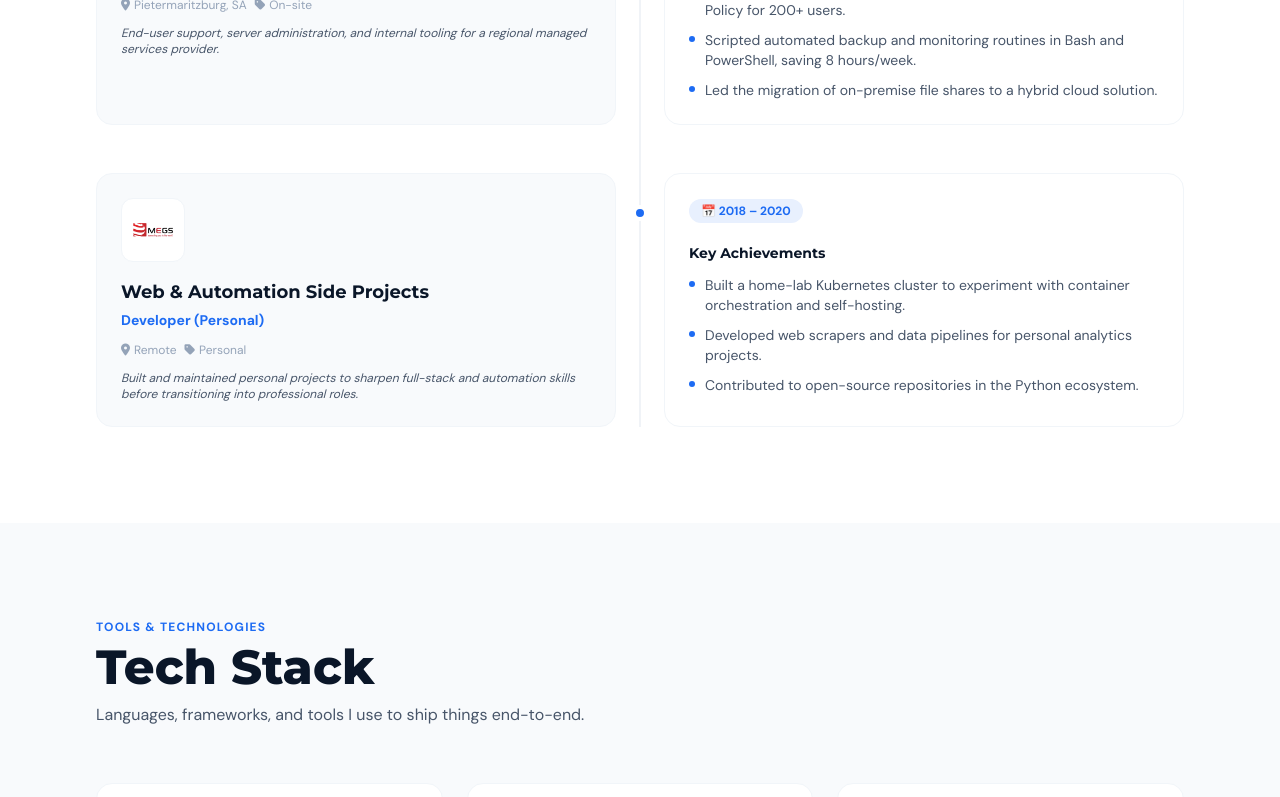
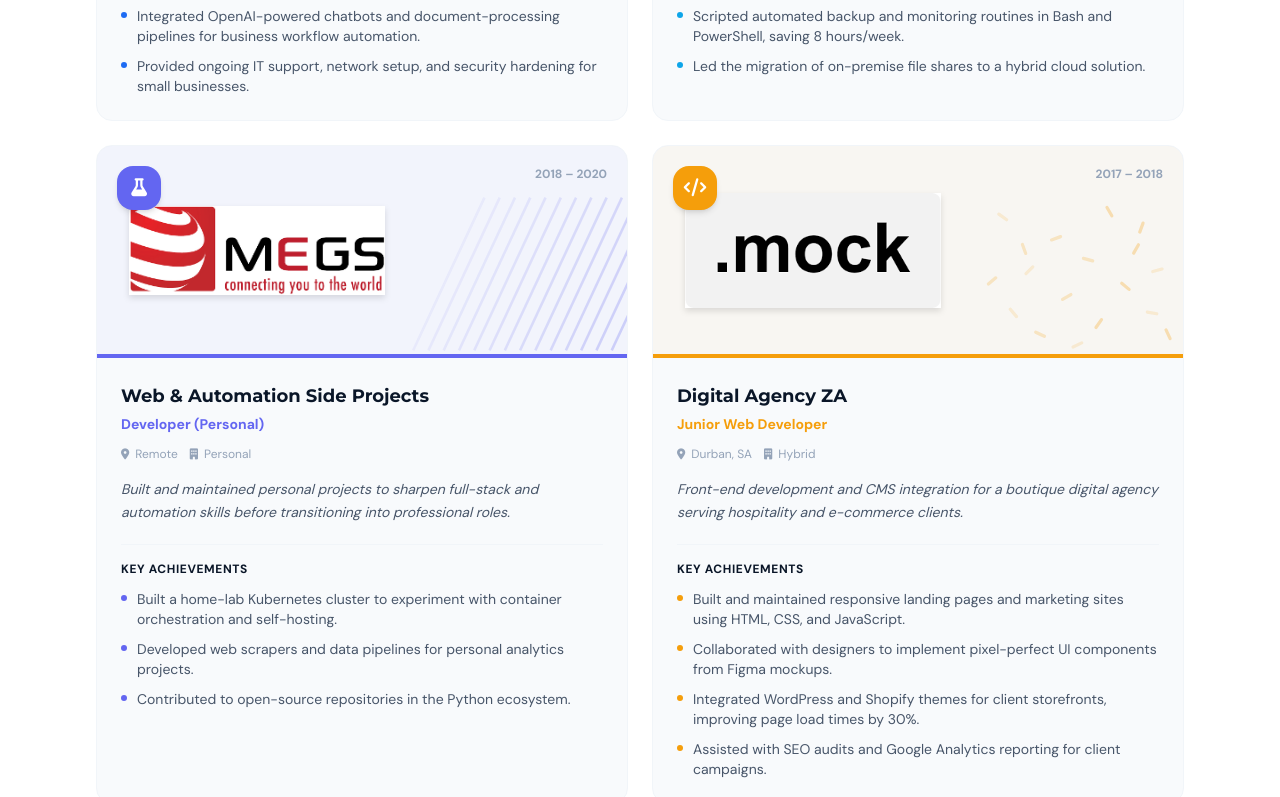
Before and after one commit to petrusjohannesmaas/portfolio, a React (Vite) app: page / in a window 1280 px wide. Shown: the part 4740-5537 px from the top of the page. Built offline with nearby package versions, Linux system fonts and the light colour scheme; some icons are missing.

Commit message:
feat: redesign experience section with a 2x2 grid layout and decorative SVG patterns

```diff
--- a/src/components/Experience.tsx
+++ b/src/components/Experience.tsx
@@ -1,4 +1,3 @@
-
 interface Job {
   company: string;
   role: string;
@@ -8,6 +7,8 @@ interface Job {
   summary: string;
   achievements: string[];
   logo: string;
+  accent: string;
+  icon: string;
 }
 
 const JOBS: Job[] = [
@@ -26,6 +27,8 @@ const JOBS: Job[] = [
       'Provided ongoing IT support, network setup, and security hardening for small businesses.',
     ],
     logo: '/logo-1.png',
+    accent: '#1d6bf3',
+    icon: 'fa-solid fa-laptop-code',
   },
   {
     company: 'Tech Solutions KZN',
@@ -42,6 +45,8 @@ const JOBS: Job[] = [
       'Led the migration of on-premise file shares to a hybrid cloud solution.',
     ],
     logo: '/logo-2.png',
+    accent: '#0ea5e9',
+    icon: 'fa-solid fa-headset',
   },
   {
     company: 'Web & Automation Side Projects',
@@ -57,8 +62,107 @@ const JOBS: Job[] = [
       'Contributed to open-source repositories in the Python ecosystem.',
     ],
     logo: '/logo-3.png',
+    accent: '#6366f1',
+    icon: 'fa-solid fa-flask',
+  },
+  {
+    company: 'Digital Agency ZA',
+    role: 'Junior Web Developer',
+    period: '2017 – 2018',
+    location: 'Durban, SA',
+    type: 'Hybrid',
+    summary:
+      'Front-end development and CMS integration for a boutique digital agency serving hospitality and e-commerce clients.',
+    achievements: [
+      'Built and maintained responsive landing pages and marketing sites using HTML, CSS, and JavaScript.',
+      'Collaborated with designers to implement pixel-perfect UI components from Figma mockups.',
+      'Integrated WordPress and Shopify themes for client storefronts, improving page load times by 30%.',
+      'Assisted with SEO audits and Google Analytics reporting for client campaigns.',
+    ],
+    logo: '/logo-4.png',
+    accent: '#f59e0b',
+    icon: 'fa-solid fa-code',
   },
 ];
+
+/* ── Decorative SVG patterns (one per card) ── */
+
+function WavesPattern({ color }: { color: string }) {
+  return (
+    <svg className="absolute bottom-0 right-0 w-56 h-40 opacity-30" viewBox="0 0 200 150" fill="none">
+      <path d="M20 120 Q60 80 100 110 T180 90" stroke={color} strokeWidth="2.5" fill="none" />
+      <path d="M10 135 Q50 95 90 125 T170 105" stroke={color} strokeWidth="2" fill="none" />
+      <path d="M30 145 Q70 105 110 135 T190 115" stroke={color} strokeWidth="1.5" fill="none" opacity="0.6" />
+      <path d="M0 100 Q40 60 80 90 T160 70" stroke={color} strokeWidth="1.5" fill="none" opacity="0.4" />
+      <path d="M40 110 Q80 70 120 100 T200 80" stroke={color} strokeWidth="1" fill="none" opacity="0.3" />
+    </svg>
+  );
+}
+
+function DotsPattern({ color }: { color: string }) {
+  const dots = [];
+  for (let row = 0; row < 8; row++) {
+    for (let col = 0; col < 10; col++) {
+      const x = 20 + col * 18 + (row % 2 === 0 ? 0 : 9);
+      const y = 10 + row * 16;
+      const dist = Math.sqrt((x - 100) ** 2 + (y - 70) ** 2);
+      const r = Math.max(1, 4 - dist / 30);
+      const opacity = Math.max(0.15, 1 - dist / 100);
+      dots.push(<circle key={`${row}-${col}`} cx={x} cy={y} r={r} fill={color} opacity={opacity} />);
+    }
+  }
+  return (
+    <svg className="absolute bottom-0 right-0 w-56 h-40 opacity-40" viewBox="0 0 200 140" fill="none">
+      {dots}
+    </svg>
+  );
+}
+
+function DiagonalLinesPattern({ color }: { color: string }) {
+  const lines = [];
+  for (let i = 0; i < 14; i++) {
+    const x = 10 + i * 15;
+    const opacity = 0.2 + (i / 14) * 0.6;
+    lines.push(
+      <line key={i} x1={x} y1="150" x2={x + 70} y2="0" stroke={color} strokeWidth="2.5" opacity={opacity} />
+    );
+  }
+  return (
+    <svg className="absolute bottom-0 right-0 w-56 h-40 opacity-35" viewBox="0 0 220 150" fill="none">
+      {lines}
+    </svg>
+  );
+}
+
+function ConfettiPattern({ color }: { color: string }) {
+  const pieces = [
+    { x: 30, y: 20, r: 35 }, { x: 80, y: 40, r: -20 }, { x: 130, y: 15, r: 60 },
+    { x: 55, y: 70, r: -45 }, { x: 110, y: 60, r: 15 }, { x: 160, y: 30, r: -70 },
+    { x: 40, y: 110, r: 50 }, { x: 90, y: 95, r: -30 }, { x: 145, y: 85, r: 40 },
+    { x: 175, y: 70, r: -15 }, { x: 65, y: 130, r: 25 }, { x: 120, y: 120, r: -55 },
+    { x: 170, y: 110, r: 10 }, { x: 20, y: 80, r: -40 }, { x: 185, y: 130, r: 65 },
+    { x: 100, y: 140, r: -25 }, { x: 50, y: 50, r: 70 }, { x: 155, y: 50, r: -60 },
+  ];
+  return (
+    <svg className="absolute bottom-0 right-0 w-56 h-40 opacity-35" viewBox="0 0 200 150" fill="none">
+      {pieces.map((p, i) => (
+        <rect
+          key={i}
+          x={p.x}
+          y={p.y}
+          width="12"
+          height="3"
+          rx="1.5"
+          fill={color}
+          transform={`rotate(${p.r} ${p.x + 6} ${p.y + 1.5})`}
+          opacity={0.4 + (i % 3) * 0.2}
+        />
+      ))}
+    </svg>
+  );
+}
+
+const PATTERNS = [WavesPattern, DotsPattern, DiagonalLinesPattern, ConfettiPattern];
 
 export default function Experience() {
   return (
@@ -77,62 +181,104 @@ export default function Experience() {
           </p>
         </div>
 
-        {/* Timeline */}
-        <div className="relative">
-          {/* Vertical line */}
-          <div className="absolute left-0 md:left-1/2 top-0 bottom-0 w-px bg-slate-200 dark:bg-slate-800 -translate-x-1/2 hidden md:block" />
+        {/* 2×2 Grid */}
+        <div className="grid md:grid-cols-2 gap-6">
+          {JOBS.map((job, i) => {
+            const Pattern = PATTERNS[i % PATTERNS.length];
+            return (
+              <article
+                key={job.company}
+                className="group bg-[#f8fafc] dark:bg-[#0d1f3c] border border-slate-100 dark:border-slate-800 rounded-2xl overflow-hidden hover:shadow-xl transition-all duration-300"
+              >
+                {/* Card header with logo + SVG pattern */}
+                <div
+                  className="relative h-52 flex items-center justify-start pl-8 overflow-hidden"
+                  style={{ background: `${job.accent}0a` }}
+                >
+                  {/* Logo — large */}
+                  <img
+                    src={job.logo}
+                    alt={job.company}
+                    className="relative z-10 w-64 h-64 object-contain drop-shadow-md group-hover:scale-105 transition-transform duration-500"
+                  />
 
-          <div className="flex flex-col gap-12">
-            {JOBS.map((job, i) => (
-              <div
-                key={job.company}
-                className={`relative grid md:grid-cols-2 gap-6 md:gap-12 ${
-                  i % 2 === 0 ? '' : 'md:[&>*:first-child]:order-last'
-                }`}
-              >
-                {/* Dot on timeline */}
-                <div className="hidden md:block absolute left-1/2 top-8 w-4 h-4 rounded-full bg-[#1d6bf3] border-4 border-white dark:border-[#0a1628] -translate-x-1/2 z-10" />
+                  {/* Decorative SVG pattern */}
+                  <Pattern color={job.accent} />
 
-                {/* Company card */}
-                <div className="bg-[#f8fafc] dark:bg-[#0d1f3c] border border-slate-100 dark:border-slate-800 rounded-2xl p-6">
-                  <div className="w-16 h-16 rounded-xl bg-white dark:bg-slate-800 mb-4 flex items-center justify-center border border-slate-100 dark:border-slate-700 overflow-hidden">
-                    <img src={job.logo} alt={job.company} className="w-10 h-10 object-contain" />
+                  {/* Icon badge (top-left like reference) */}
+                  <div
+                    className="absolute top-5 left-5 w-11 h-11 rounded-2xl flex items-center justify-center shadow-md z-10"
+                    style={{ background: job.accent }}
+                  >
+                    <i
+                      className={job.icon}
+                      style={{ fontSize: '18px', color: '#ffffff' }}
+                    ></i>
                   </div>
-                  <h3 className="font-['Montserrat'] font-bold text-lg text-[#0a1628] dark:text-white mb-1">
+
+                  {/* Period badge (top-right like reference) */}
+                  <span className="absolute top-5 right-5 text-xs font-semibold text-[#94a3b8] dark:text-slate-500 z-10">
+                    {job.period}
+                  </span>
+                </div>
+
+                {/* Accent bar */}
+                <div className="h-1 w-full" style={{ background: job.accent }} />
+
+                <div className="p-6">
+                  {/* Company & Role */}
+                  <h3 className="font-['Montserrat'] font-bold text-lg text-[#0a1628] dark:text-white mb-1 group-hover:text-[#1d6bf3] transition-colors">
                     {job.company}
                   </h3>
-                  <p className="text-[#1d6bf3] font-semibold text-sm mb-3">{job.role}</p>
-                  <div className="flex flex-wrap gap-2 text-xs text-[#94a3b8]">
-                    <span className="flex items-center gap-1">
-                      <i className="fa-solid fa-location-dot" style={{ fontSize: '12px' }}></i> {job.location}
+                  <p
+                    className="font-semibold text-sm mb-3"
+                    style={{ color: job.accent }}
+                  >
+                    {job.role}
+                  </p>
+
+                  {/* Meta: location & type */}
+                  <div className="flex flex-wrap gap-3 text-xs text-[#94a3b8] mb-4">
+                    <span className="flex items-center gap-1.5">
+                      <i className="fa-solid fa-location-dot" style={{ fontSize: '11px' }}></i>
+                      {job.location}
                     </span>
-                    <span className="flex items-center gap-1">
-                      <i className="fa-solid fa-tag" style={{ fontSize: '12px' }}></i> {job.type}
+                    <span className="flex items-center gap-1.5">
+                      <i className="fa-solid fa-building" style={{ fontSize: '11px' }}></i>
+                      {job.type}
                     </span>
                   </div>
-                  <p className="mt-3 text-xs text-[#475569] dark:text-slate-400 italic">{job.summary}</p>
-                </div>
 
-                {/* Achievements card */}
-                <div className="bg-white dark:bg-[#0a1628] border border-slate-100 dark:border-slate-800 rounded-2xl p-6">
-                  <div className="inline-flex items-center gap-2 bg-[#e8f0fe] text-[#1d6bf3] text-xs font-bold px-3 py-1 rounded-full mb-5">
-                    📅 {job.period}
-                  </div>
-                  <h4 className="font-['Montserrat'] font-bold text-sm text-[#0a1628] dark:text-white mb-3 flex items-center gap-2">
+                  {/* Summary */}
+                  <p className="text-sm text-[#475569] dark:text-slate-400 leading-relaxed mb-5 italic">
+                    {job.summary}
+                  </p>
+
+                  {/* Divider */}
+                  <div className="border-t border-slate-100 dark:border-slate-800 mb-4" />
+
+                  {/* Achievements */}
+                  <p className="text-xs font-bold uppercase tracking-wider text-[#0a1628] dark:text-white mb-3">
                     Key Achievements
-                  </h4>
+                  </p>
                   <ul className="flex flex-col gap-2.5">
                     {job.achievements.map((a) => (
-                      <li key={a} className="flex items-start gap-2.5 text-sm text-[#475569] dark:text-slate-400">
-                        <span className="mt-1.5 w-1.5 h-1.5 rounded-full bg-[#1d6bf3] shrink-0" />
+                      <li
+                        key={a}
+                        className="flex items-start gap-2.5 text-sm text-[#475569] dark:text-slate-400"
+                      >
+                        <span
+                          className="mt-1.5 w-1.5 h-1.5 rounded-full shrink-0"
+                          style={{ background: job.accent }}
+                        />
                         {a}
                       </li>
                     ))}
                   </ul>
                 </div>
-              </div>
-            ))}
-          </div>
+              </article>
+            );
+          })}
         </div>
       </div>
     </section>
```
